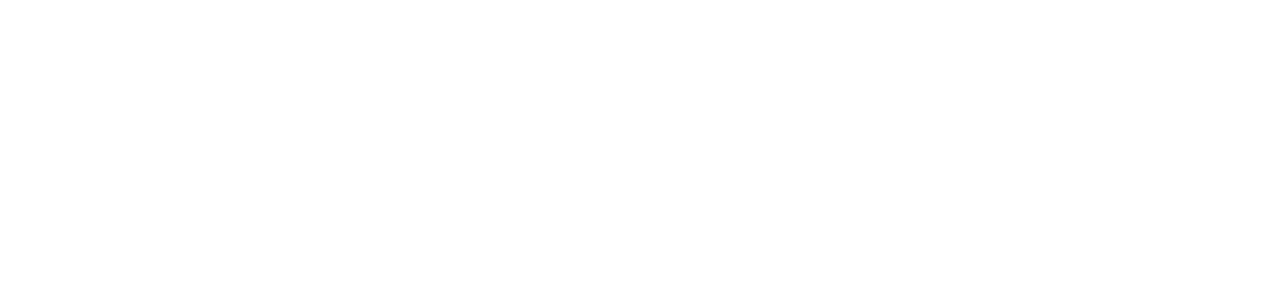
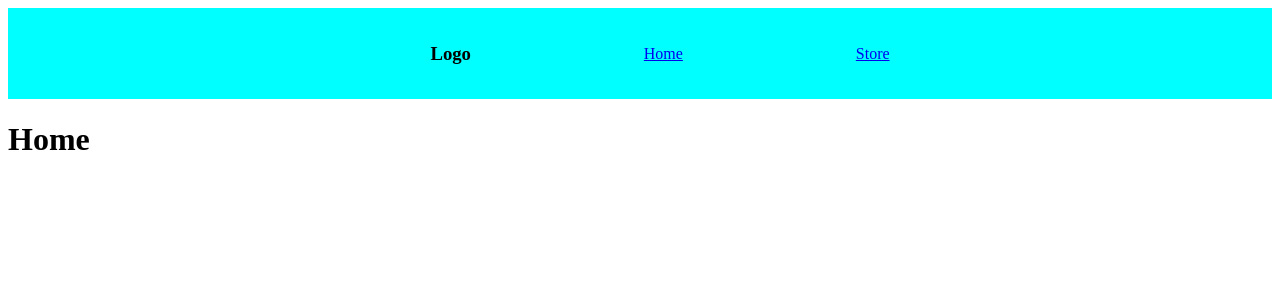
Before and after one commit to ctang415/shopping-cart, a React (Create React App) app: page / in a window 1280 px wide. Shown: the top 300 px of the page. Built offline with nearby package versions, Linux system fonts and the light colour scheme.

Commit message:
Created basic nav bar

```diff
--- a/package.json
+++ b/package.json
@@ -8,6 +8,7 @@
     "@testing-library/user-event": "^13.5.0",
     "react": "^18.2.0",
     "react-dom": "^18.2.0",
+    "react-router-dom": "^6.8.1",
     "react-scripts": "5.0.1",
     "web-vitals": "^2.1.4"
   },
--- a/src/App.js
+++ /dev/null
@@ -1,11 +0,0 @@
-import './App.css';
-
-function App() {
-  return (
-    <div className="App">
-
-    </div>
-  );
-}
-
-export default App;
--- /dev/null
+++ b/src/Components/Home.js
@@ -0,0 +1,12 @@
+import React from "react";
+
+
+const Home = () => {
+  return (
+    <div>
+      <h1>Home</h1>
+    </div>
+  );
+}
+
+export default Home;
--- /dev/null
+++ b/src/Components/Nav.js
@@ -0,0 +1,16 @@
+import React from "react";
+import { Link } from "react-router-dom";
+
+const Nav = () => {
+  return (
+    <nav className="nav-bar">
+      <ul>
+        <h3>Logo</h3>
+        <Link to="/"><li>Home</li></Link>
+        <Link to="/store"><li>Store</li></Link>
+      </ul>
+    </nav>
+  );
+}
+
+export default Nav;
--- /dev/null
+++ b/src/Components/RouteSwitch.js
@@ -0,0 +1,19 @@
+import React from "react";
+import { BrowserRouter, Routes, Route } from "react-router-dom";
+import Nav from "./Nav";
+import Home from "./Home";
+import Store from "./Store";
+
+const RouteSwitch = () => {
+  return (
+    <BrowserRouter>
+      <Nav/>
+        <Routes>
+          <Route path="/" exact element={<Home/>}/>
+          <Route path="/store" element={<Store/>}/>
+        </Routes>
+    </BrowserRouter>
+  );
+}
+
+export default RouteSwitch;
--- /dev/null
+++ b/src/Components/Store.js
@@ -0,0 +1,12 @@
+import React from "react";
+
+
+const Store = () => {
+  return (
+    <div>
+      <h1>Store</h1>
+    </div>
+  );
+}
+
+export default Store;
--- /dev/null
+++ b/src/Styles/index.css
@@ -0,0 +1,16 @@
+  .nav-bar {
+    background-color:aqua;
+    display: flex;
+    justify-content: space-around;
+    align-items: center;
+    min-height: 10vh;
+  }
+
+  ul {
+    width: 50%;
+    display: flex;
+    flex-direction: row;
+    justify-content: space-around;
+    align-items: center;
+    list-style: none;
+  }
--- a/src/index.css
+++ /dev/null
@@ -1,13 +0,0 @@
-body {
-  margin: 0;
-  font-family: -apple-system, BlinkMacSystemFont, 'Segoe UI', 'Roboto', 'Oxygen',
-    'Ubuntu', 'Cantarell', 'Fira Sans', 'Droid Sans', 'Helvetica Neue',
-    sans-serif;
-  -webkit-font-smoothing: antialiased;
-  -moz-osx-font-smoothing: grayscale;
-}
-
-code {
-  font-family: source-code-pro, Menlo, Monaco, Consolas, 'Courier New',
-    monospace;
-}
--- a/src/index.js
+++ b/src/index.js
@@ -1,9 +1,9 @@
 import React from 'react';
 import ReactDOM from 'react-dom/client';
-import './index.css';
-import App from './App';
+import RouteSwitch from './Components/RouteSwitch';
+import './Styles/index.css'
 
 const root = ReactDOM.createRoot(document.getElementById('root'));
 root.render(
-    <App />
+    <RouteSwitch />
 );
```
Also changed, not shown: src/reportWebVitals.js (deleted, +0 -13 lines), src/Styles/App.css (added), src/logo.svg (deleted), 1 other file (tests, documents, lock files or other folders).
